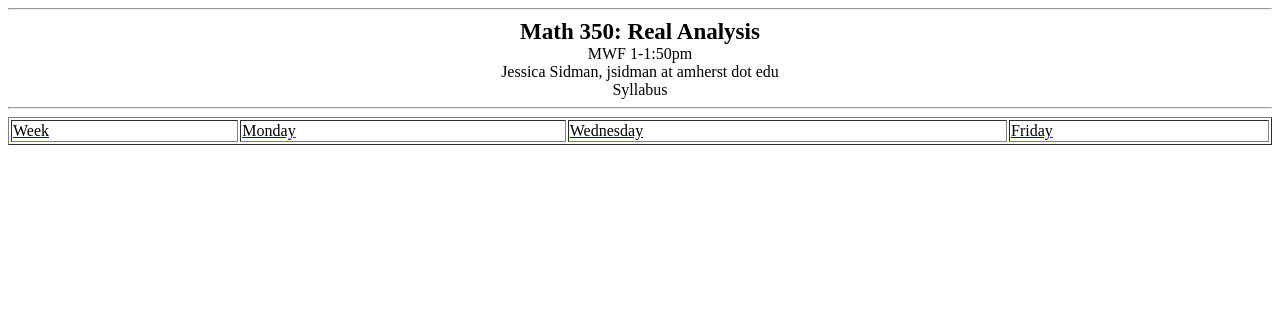
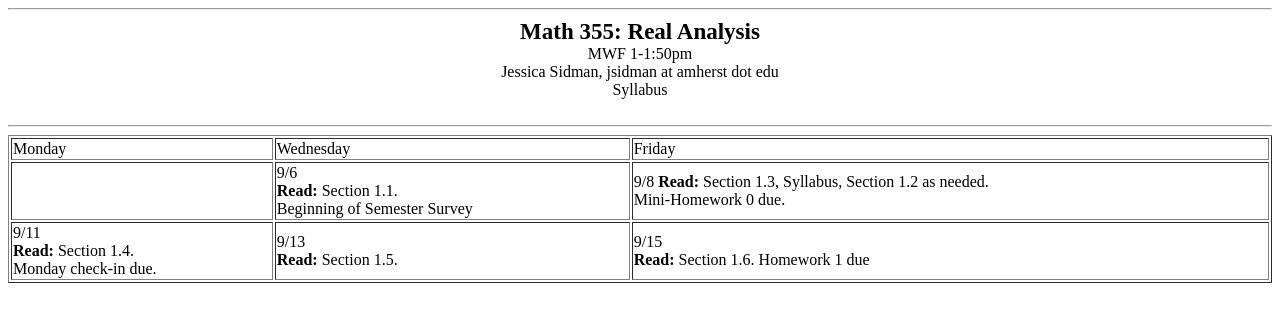
Before and after one commit to jessicasidman/analysis, a plain HTML site: page index.html in a window 1280 px wide. Drawn offline with Linux system fonts and the light colour scheme.

Commit message:
Update index.html

```diff
--- a/index.html
+++ b/index.html
@@ -10,15 +10,16 @@
 <table border="0" width="100%">
   <tbody>
 
+    <tr>
+
+
 <hr>
-<center><big><big><b>Math 350: Real Analysis</b></big></big><br>
+<center><big><big><b>Math 355: Real Analysis</b></big></big><br>
 
       MWF 1-1:50pm<br>
       Jessica Sidman, jsidman at amherst dot edu<br>
  Syllabus<br>
-       <a
-      href=Course
-      notes<br>
+       <br>
 
 </center>
     </tr>
@@ -44,13 +45,30 @@
 <table border=1 width="100%">
   <tbody>
     <tr>
-      <td>Week</td>
       <td>Monday</td>
       <td>Wednesday</td>
      <td>Friday</td>
     </tr>
 
-
+   <tr>
+      <td></td>
+      <td>9/6<br>
+<b>Read:</b> Section 1.1.<br>
+      Beginning of Semester Survey</td>
+      <td>9/8
+	<b>Read:</b> Section 1.3, Syllabus, Section 1.2 as needed.<br>
+      Mini-Homework 0 due.</td>
+   </tr>
+   <tr>
+     <td>9/11<br>
+       <b>Read:</b> Section 1.4.<br>
+     Monday check-in due.</td>
+     <td>9/13<br>
+     <b>Read:</b> Section 1.5.</td>
+      <td>9/15<br>
+	<b>Read:</b> Section 1.6.
+      Homework 1 due</td>
+    </tr>
 </Tbody>
 </table>
 </body>
```
